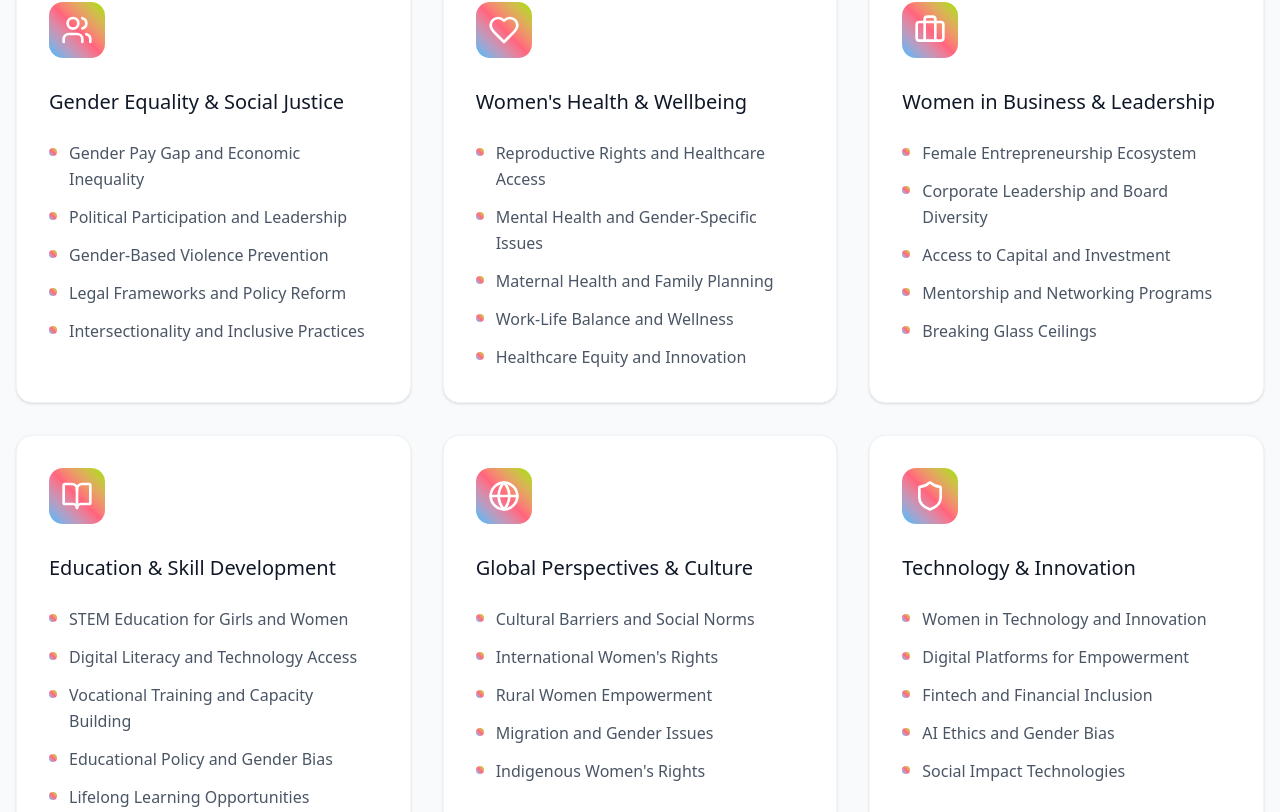
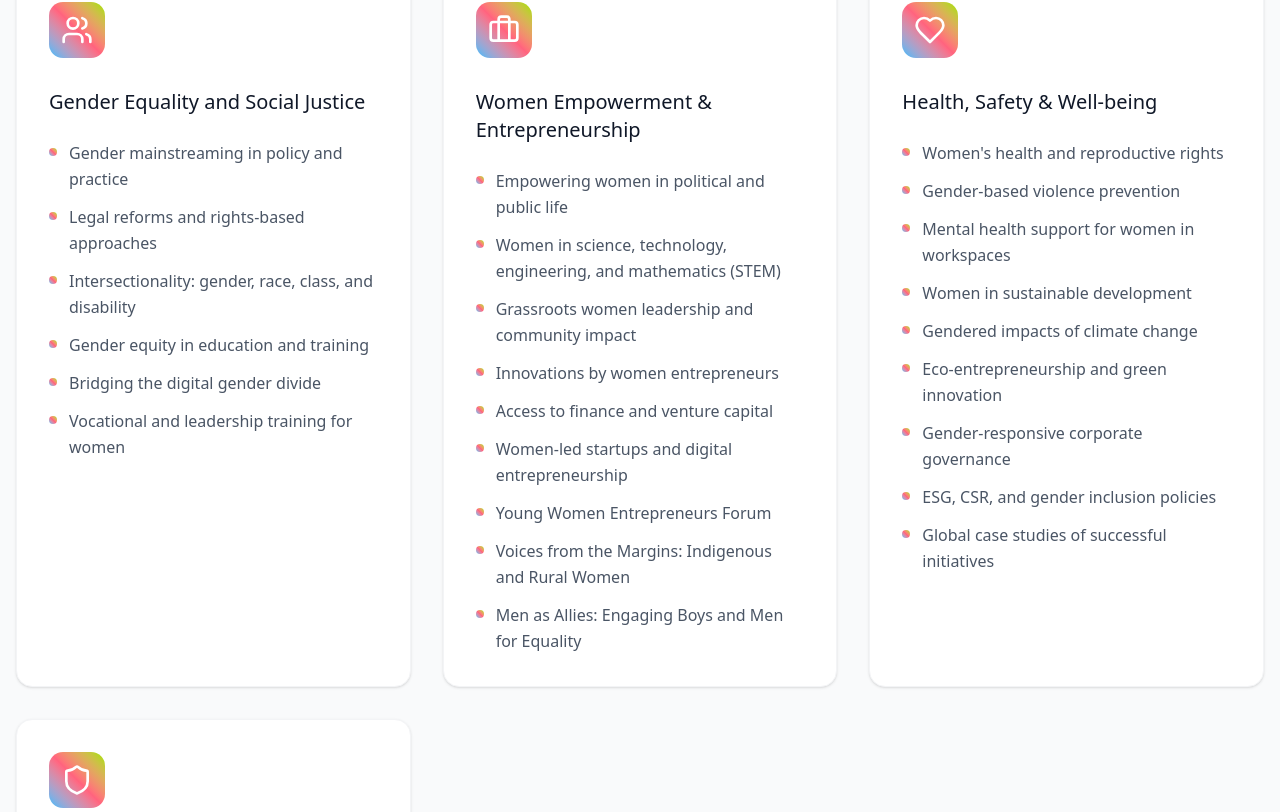
Before and after one commit to ZepResearch/icgewee, a Next.js app: page /theme-and-topics in a window 1280 px wide. Shown: the part 1208-2020 px from the top of the page. Built offline with nearby package versions, Linux system fonts and the light colour scheme.

Commit message:
refactor: update research areas and topics in Content.jsx for clarity and inclusivity

```diff
--- a/src/app/(pages)/theme-and-topics/Content.jsx
+++ b/src/app/(pages)/theme-and-topics/Content.jsx
@@ -9,71 +9,59 @@ export default function ThemeAndTopicsPage() {
   const researchAreas = [
     {
       icon: <Users className="h-8 w-8 text-white" />,
-      title: "Gender Equality & Social Justice",
+      title: "Gender Equality and Social Justice",
       topics: [
-        "Gender Pay Gap and Economic Inequality",
-        "Political Participation and Leadership",
-        "Gender-Based Violence Prevention",
-        "Legal Frameworks and Policy Reform",
-        "Intersectionality and Inclusive Practices",
+        "Gender mainstreaming in policy and practice",
+        "Legal reforms and rights-based approaches",
+        "Intersectionality: gender, race, class, and disability",
+        "Gender equity in education and training",
+        "Bridging the digital gender divide",
+        "Vocational and leadership training for women",
+      ],
+    },
+    {
+      icon: <Briefcase className="h-8 w-8 text-white" />,
+      title: "Women Empowerment & Entrepreneurship",
+      topics: [
+        "Empowering women in political and public life",
+        "Women in science, technology, engineering, and mathematics (STEM)",
+        "Grassroots women leadership and community impact",
+        "Innovations by women entrepreneurs",
+        "Access to finance and venture capital",
+        "Women-led startups and digital entrepreneurship",
+        "Young Women Entrepreneurs Forum",
+        "Voices from the Margins: Indigenous and Rural Women",
+        "Men as Allies: Engaging Boys and Men for Equality",
       ],
     },
     {
       icon: <Heart className="h-8 w-8 text-white" />,
-      title: "Women's Health & Wellbeing",
+      title: "Health, Safety & Well-being",
       topics: [
-        "Reproductive Rights and Healthcare Access",
-        "Mental Health and Gender-Specific Issues",
-        "Maternal Health and Family Planning",
-        "Work-Life Balance and Wellness",
-        "Healthcare Equity and Innovation",
-      ],
-    },
-    {
-      icon: <Briefcase className="h-8 w-8 text-white" />,
-      title: "Women in Business & Leadership",
-      topics: [
-        "Female Entrepreneurship Ecosystem",
-        "Corporate Leadership and Board Diversity",
-        "Access to Capital and Investment",
-        "Mentorship and Networking Programs",
-        "Breaking Glass Ceilings",
-      ],
-    },
-    {
-      icon: <BookOpen className="h-8 w-8 text-white" />,
-      title: "Education & Skill Development",
-      topics: [
-        "STEM Education for Girls and Women",
-        "Digital Literacy and Technology Access",
-        "Vocational Training and Capacity Building",
-        "Educational Policy and Gender Bias",
-        "Lifelong Learning Opportunities",
-      ],
-    },
-    {
-      icon: <Globe className="h-8 w-8 text-white" />,
-      title: "Global Perspectives & Culture",
-      topics: [
-        "Cultural Barriers and Social Norms",
-        "International Women's Rights",
-        "Rural Women Empowerment",
-        "Migration and Gender Issues",
-        "Indigenous Women's Rights",
+        "Women's health and reproductive rights",
+        "Gender-based violence prevention",
+        "Mental health support for women in workspaces",
+        "Women in sustainable development",
+        "Gendered impacts of climate change",
+        "Eco-entrepreneurship and green innovation",
+        "Gender-responsive corporate governance",
+        "ESG, CSR, and gender inclusion policies",
+        "Global case studies of successful initiatives",
       ],
     },
     {
       icon: <Shield className="h-8 w-8 text-white" />,
-      title: "Technology & Innovation",
+      title: "Technology, Innovation & Digital Empowerment",
       topics: [
-        "Women in Technology and Innovation",
-        "Digital Platforms for Empowerment",
-        "Fintech and Financial Inclusion",
-        "AI Ethics and Gender Bias",
-        "Social Impact Technologies",
+        "Women in AI, blockchain, and emerging technology",
+        "Digital literacy programs for rural and urban women",
+        "Social media and women's voices",
+        "Role of NGOs and international bodies",
+        "Public-private partnerships for gender equity",
+        "Cross-border collaborations for impact",
       ],
     },
-  ]
+  ];
 
   const submissionSteps = [
     {
@@ -149,7 +137,7 @@ export default function ThemeAndTopicsPage() {
       <section className="py-20 bg-gray-50">
         <div className="container mx-auto px-4">
           <div className="max-w-4xl mx-auto text-center mb-16">
-            <h2 className="text-4xl md:text-5xl font-medium text-gray-900 mb-8">Research Focus Areas</h2>
+            <h2 className="text-4xl md:text-5xl font-medium text-gray-900 mb-8">Session & Tracks </h2>
             <p className="text-gray-600 text-lg">Explore the diverse topics and themes that will shape our discussions</p>
           </div>
 
```
